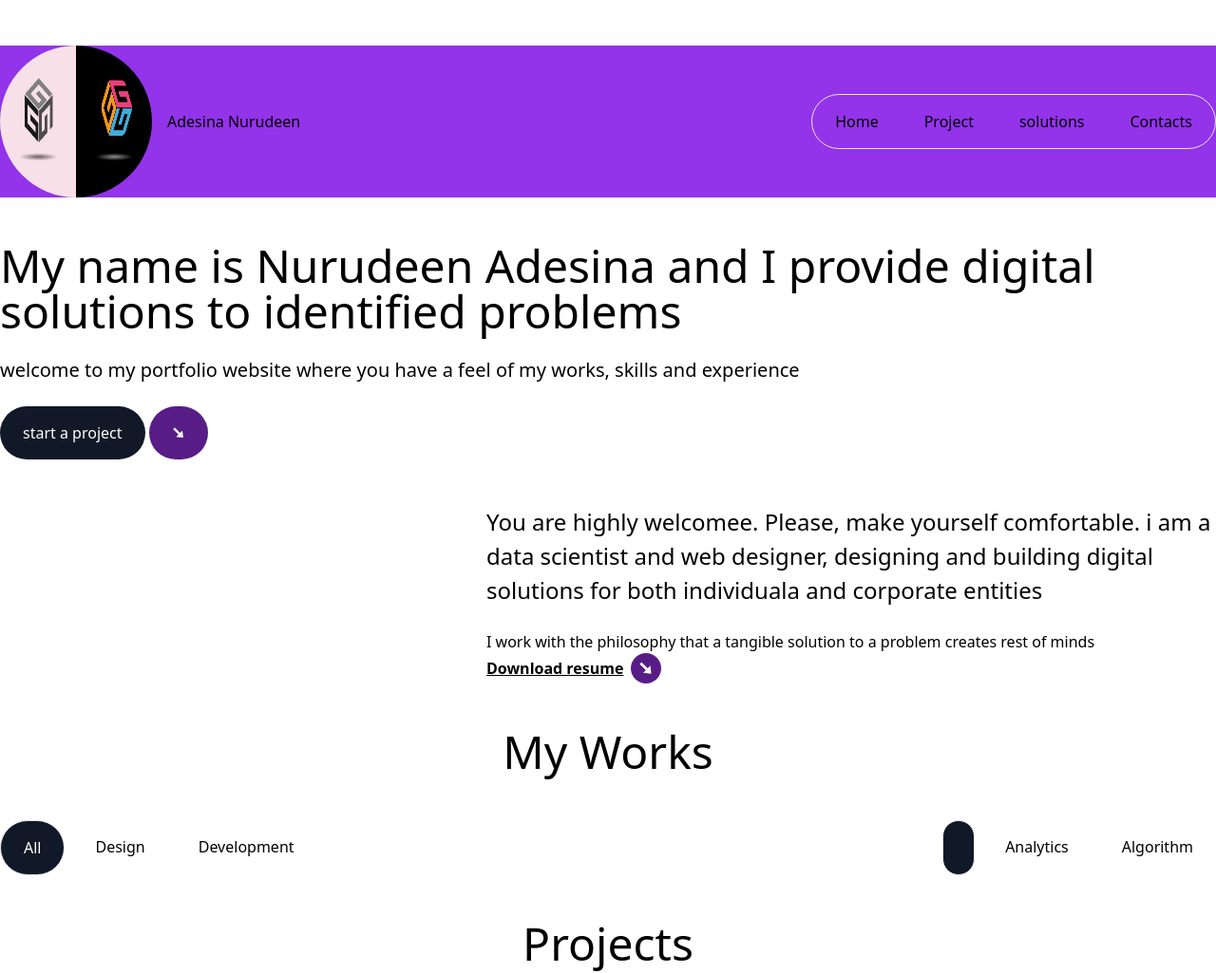
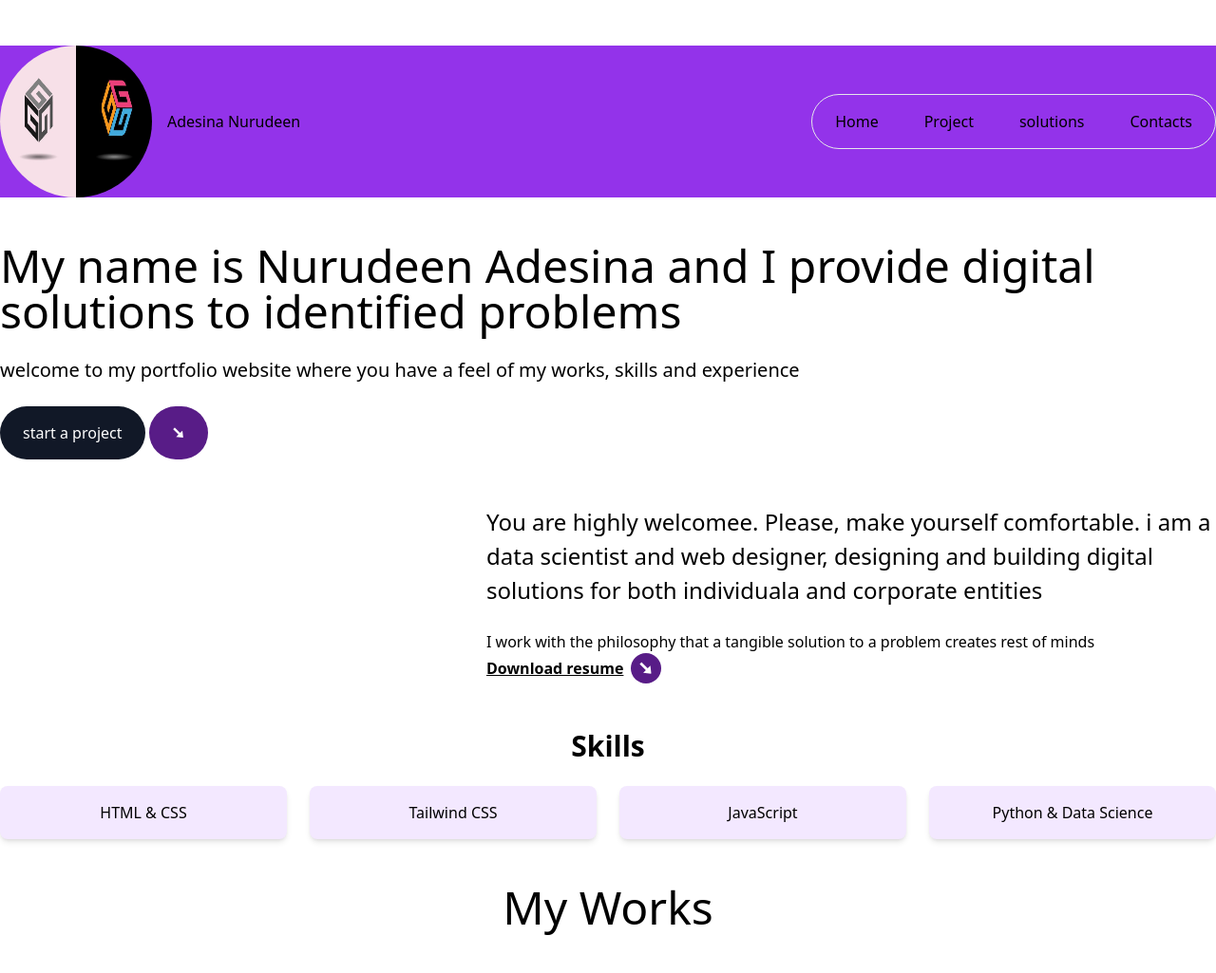
Before and after one commit to nubasuyu/personal-portfolio, a plain HTML site: page index.html in a window 1280 px wide. Shown: the top 1025 px of the page at 95% size. Drawn offline with nearby package versions, Linux system fonts and the light colour scheme.

Commit message:
PERSONAL PORTFOLIO V2

```diff
--- a/index.html
+++ b/index.html
@@ -65,6 +65,17 @@
         </div>
 
     </section>
+
+    <section class="container mx-auto my-12 text-center">
+        <h2 class="text-3xl font-bold mb-6">Skills</h2>
+        <div class="grid grid-cols-2 md:grid-cols-4 gap-6">
+          <div class="bg-purple-100 p-4 rounded-lg shadow-md">HTML & CSS</div>
+          <div class="bg-purple-100 p-4 rounded-lg shadow-md">Tailwind CSS</div>
+          <div class="bg-purple-100 p-4 rounded-lg shadow-md">JavaScript</div>
+          <div class="bg-purple-100 p-4 rounded-lg shadow-md">Python & Data Science</div>
+        </div>
+      </section>
+
 
     <section id="works" class="container mx-auto my-12">
         <h2 class="text-5xl text-center">My Works</h2>
```
